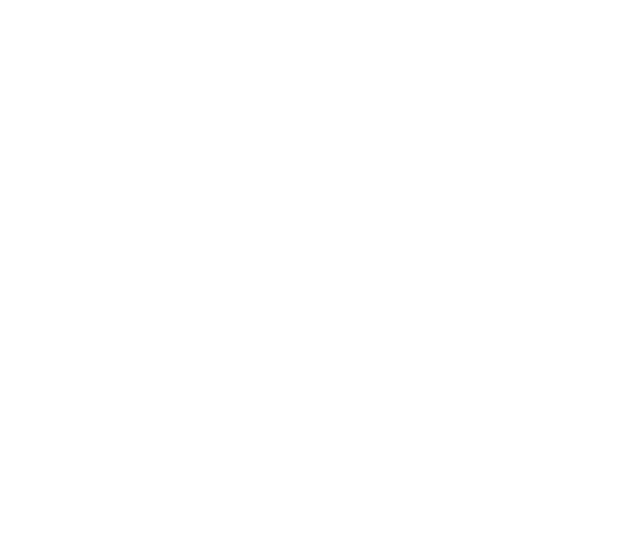
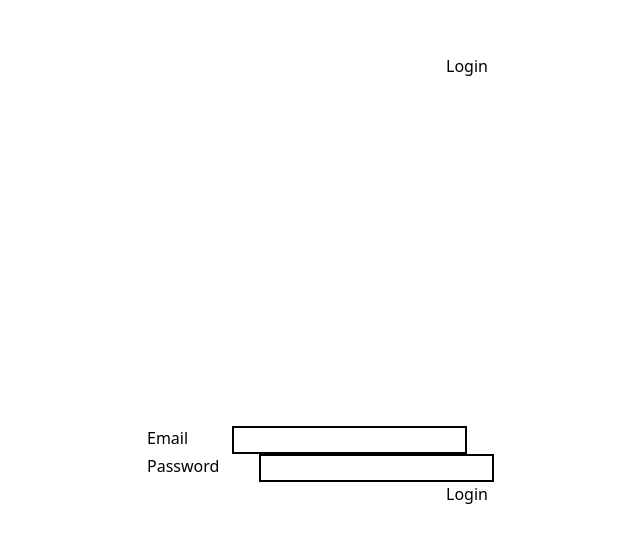
Before and after one commit to Kiriketsuki/CyberQuarium, a SvelteKit app: page /login in a window 1280 px wide. Shown: the part 120-662 px from the top of the page, without its empty margins (173-813 px from the left). Built offline with nearby package versions, Linux system fonts and the light colour scheme; a web font is replaced by a local one.

Commit message:
login and redirection to home page works

```diff
--- a/package.json
+++ b/package.json
@@ -16,5 +16,8 @@
 		"tailwindcss": "^3.2.4",
 		"vite": "^4.0.0"
 	},
-	"type": "module"
+	"type": "module",
+	"dependencies": {
+		"svelte-navigator": "^3.2.2"
+	}
 }
--- a/src/routes/home/+page.svelte
+++ b/src/routes/home/+page.svelte
@@ -1,23 +1,24 @@
+<!-- Home.svelte -->
 <script>
-    import { onMount } from 'svelte';
-    var data;
-    onMount(async ()=> {
-        const res = await fetch('http://localhost:5000/api/view_testings');
-        data = await res.json();
-        console.log(data.testings[0].message);
-        data = data.testings[0].message;
-    })
+    import { onMount } from "svelte";
 
-</script>
+    let username = "";
 
-<body>
-    <h1>
-        Hello World
-    </h1>
+    onMount(() => {
+      // Get the URL search parameters
+      const searchParams = new URLSearchParams(window.location.search);
 
-    <ul>
-        <li>
-            {data}
-        </li>
-    </ul>
-</body>
+      // Get the username from the search parameters
+      if (searchParams.has("username")) {
+        username = searchParams.get("username");
+      } else {
+        // Redirect to the login page if the username is not present
+        window.location.href = "/login";
+      }
+    });
+  </script>
+
+  <div class="container">
+    <h1>Welcome, {username}!</h1>
+    <p>This is your home page.</p>
+  </div>
--- a/src/routes/login/+page.svelte
+++ b/src/routes/login/+page.svelte
@@ -0,0 +1,84 @@
+<!-- Login.svelte -->
+<script>
+    import MessagePopup from "../../components/MessagePopup.svelte";
+
+    let email = "";
+    let password = "";
+    let message = "";
+    let status = "error";
+    let showMessage = false;
+
+    async function loginUser() {
+        const data = { email, password };
+
+        const requestOptions = {
+            method: "POST",
+            headers: { "Content-Type": "application/json" },
+            body: JSON.stringify(data),
+        };
+
+        const response = await fetch(
+            "http://localhost:5000/login",
+            requestOptions
+        );
+        const result = await response.json();
+
+        message = result.message;
+        status = result.status;
+        showMessage = true;
+
+        if (status === "success") {
+            var user = { username: email.split('@')[0] };
+            window.location.href = `/home?username=${encodeURIComponent(user.username)}`;
+            closeMessage();
+        }
+    }
+
+    function closeMessage() {
+        showMessage = false;
+    }
+</script>
+
+<div class="flex flex-col justify-around items-center h-[100vh]">
+    <h1>Login</h1>
+
+    <div class="w-[100vw] flex flex-col items-center">
+        <form on:submit|preventDefault={loginUser} class="w-1/2 flex flex-col">
+            <label for="email">
+                Email
+                <input
+                    type="email"
+                    bind:value={email}
+                    name="email"
+                    id="email"
+                />
+            </label>
+
+            <label for="password">
+                Password
+                <input
+                    type="password"
+                    bind:value={password}
+                    name="password"
+                    id="password"
+                />
+            </label>
+
+            <button type="submit">Login</button>
+        </form>
+    </div>
+
+    {#if showMessage}
+        <MessagePopup {message} {status} onClose={closeMessage} />
+    {/if}
+</div>
+
+<style>
+    label {
+        @apply flex gap-10 justify-between w-1/2;
+    }
+
+    input {
+        @apply border-2 border-black;
+    }
+</style>
--- a/src/routes/register/+page.svelte
+++ b/src/routes/register/+page.svelte
@@ -34,7 +34,8 @@
 
     // Add this function to handle success and proceed to the next step
     function proceed() {
-        // Implement your logic for proceeding to the next step after successful registration
+        var user = { username: email.split('@')[0] };
+        window.location.href = `/home?username=${encodeURIComponent(user.username)}`;
         closeMessage();
     }
 </script>
```
Also changed, not shown: 2 other files (tests, documents, lock files or other folders).
